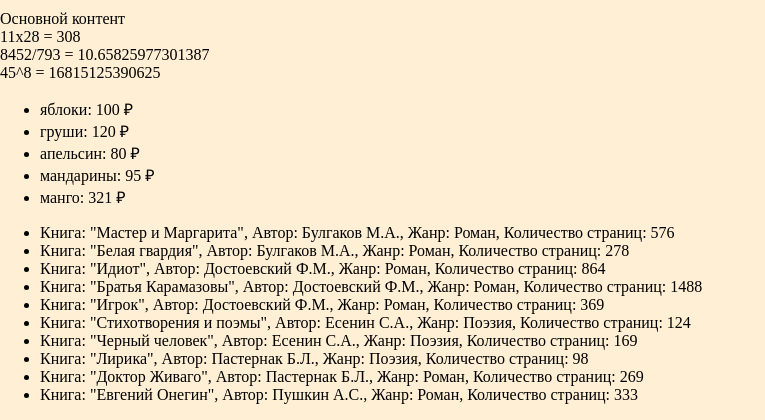
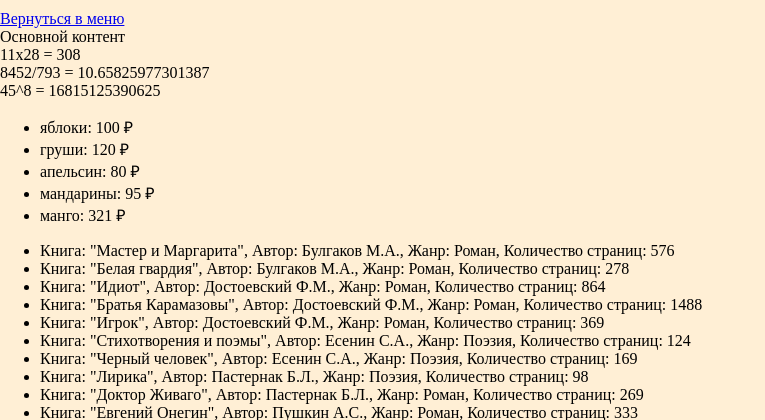
Before and after one commit to marilynhantzis/web_labs_back, a Flask app: page /lab2/example in a window 1280 px wide. Shown: the part 65-485 px from the top of the page, without its empty margins (0-765 px from the left). Run offline with Flask 3, Linux system fonts and the light colour scheme.

Commit message:
лабораторная работа 3

```diff
--- a/templates/example.html
+++ b/templates/example.html
@@ -11,6 +11,7 @@
         WEB-программирование, часть 2. {% if num %} Лабораторная работа 2 {% endif %}
     </header>
     <main>
+        <div><a href="/menu"> Вернуться в меню </a></div>
         Основной контент
         <div>11x28 = {{11*28}}</div>
         <div>8452/793 = {{8452/793}}</div>
```
Also changed, not shown: README.md.
